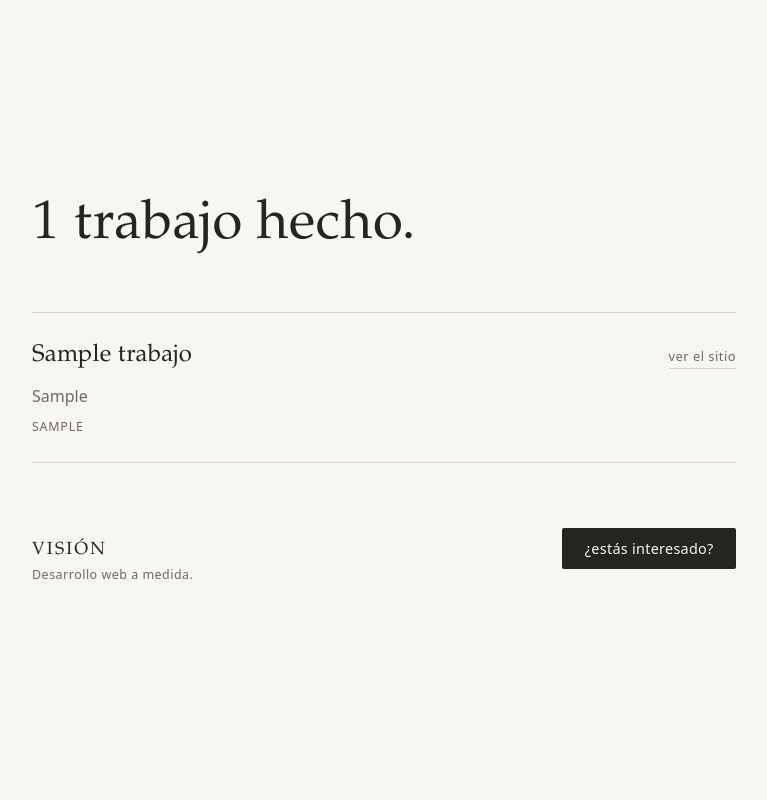
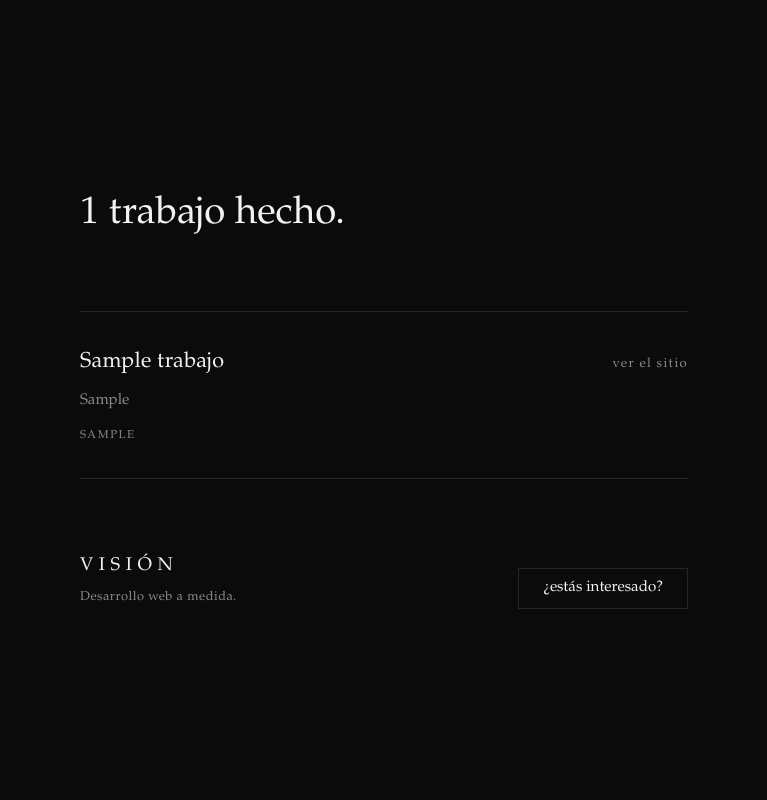
Before and after one commit to cerosmrt/vision-platform, a Flask app: page / in a window 1280 px wide. Shown: the whole page, without its empty margins (256-1023 px from the left). Run offline with Flask 3, Linux system fonts and the light colour scheme; tables that the repository leaves empty hold one stand-in row (values such as "Sample post").

Commit message:
Volver al negro con Garamond, con la escala contenida
Es lo que se pidió desde el principio y lo que continúa a Voider. Los dos
intentos anteriores fallaron por ejecución, no por paleta: un número de 12rem
ocupando media pantalla y todo apretado en una columna centrada.

Ahora la jerarquía la hace el espacio y el gris, no el tamaño. Nada supera
2.4rem.

Se saca de CLAUDE.md la referencia a Etérea: es la marca de un cliente y no
define la de Visión.

Co-Authored-By: Claude Opus 5 <noreply@anthropic.com>

```diff
--- a/static/public.css
+++ b/static/public.css
@@ -1,21 +1,12 @@
-/* Visión — sistema de marca.
-   Sigue las reglas del sistema de Etérea: nunca blanco puro ni negro absoluto,
-   serif para lo que se lee de un vistazo y sans para el cuerpo, escala contenida
-   e interlineado generoso. El minimalismo es editorial, no de terminal. */
+/* Visión — negro, blanco, Garamond. Poquitas cosas, mucho aire. */
 
 :root {
-  --papel: #f7f6f3;
-  --papel-hondo: #efede8;
-  --tinta: #26241f;
-  --tinta-suave: #6f6a62;
-  --linea: #d9d5cd;
-
-  --serif: Garamond, "EB Garamond", "Adobe Garamond Pro", Baskerville,
-           "Libre Baskerville", Georgia, serif;
-  --sans: "Mulish", "Nunito Sans", system-ui, -apple-system, "Segoe UI", sans-serif;
-
-  --display: clamp(2rem, 5vw, 3.4rem);
-  --titulo: clamp(1.2rem, 2.4vw, 1.5rem);
+  --fondo: #0b0b0b;
+  --texto: #f2f2f0;
+  --apagado: #8a8a86;
+  --linea: #262624;
+  --garamond: Garamond, "EB Garamond", "Adobe Garamond Pro", Baskerville,
+              Georgia, "Times New Roman", serif;
 }
 
 * { box-sizing: border-box; }
@@ -23,176 +14,151 @@
 body {
   margin: 0;
   min-height: 100vh;
-  background: var(--papel);
-  color: var(--tinta);
-  font-family: var(--sans);
-  font-size: 16px;
-  line-height: 1.65;
+  background: var(--fondo);
+  color: var(--texto);
+  font-family: var(--garamond);
+  font-size: 18px;
+  line-height: 1.7;
   -webkit-font-smoothing: antialiased;
-  text-rendering: optimizeLegibility;
   display: flex;
   align-items: center;
-  justify-content: center;
-  padding: 3rem 1.5rem;
+  padding: 4rem 2rem;
 }
 
-h1, h2 {
-  font-family: var(--serif);
-  font-weight: 400;
-  letter-spacing: .01em;
-  text-wrap: balance;
-  margin: 0;
-}
-p { text-wrap: pretty; }
-::selection { background: var(--papel-hondo); }
-
+h1, h2 { font-weight: 400; margin: 0; text-wrap: balance; }
+p { margin: 0; text-wrap: pretty; }
 a { color: inherit; text-decoration: none; }
+::selection { background: var(--texto); color: var(--fondo); }
 
 /* Portal --------------------------------------------------------------- */
-.portal { width: 100%; max-width: 44rem; }
+.portal {
+  width: 100%;
+  max-width: 38rem;
+  margin-inline: auto;
+}
 
-/* Lo primero que se lee: cuántos trabajos hay hechos. */
 .cuenta-trabajos {
-  font-family: var(--serif);
-  font-size: var(--display);
-  line-height: 1.1;
-  letter-spacing: .01em;
-  margin: 0 0 3.5rem;
+  font-size: clamp(1.6rem, 4vw, 2.4rem);
+  line-height: 1.25;
+  margin-bottom: 4.5rem;
 }
 .cuenta-trabajos .cifra { font-variant-numeric: lining-nums; }
 
 /* Obras ---------------------------------------------------------------- */
 .obras { list-style: none; padding: 0; margin: 0; }
-
-.obras li {
-  padding: 1.5rem 0;
-  border-top: 1px solid var(--linea);
-}
+.obras li { padding: 2rem 0; border-top: 1px solid var(--linea); }
 .obras li:last-child { border-bottom: 1px solid var(--linea); }
 
 .obras h2 {
-  font-size: var(--titulo);
+  font-size: 1.35rem;
+  letter-spacing: .01em;
   display: flex;
   align-items: baseline;
   justify-content: space-between;
-  gap: 1rem;
+  gap: 1.5rem;
 }
-.obras h2 .ver {
-  font-family: var(--sans);
-  font-size: .8rem;
-  color: var(--tinta-suave);
-  letter-spacing: .04em;
-  border-bottom: 1px solid var(--linea);
+.obras .ver {
+  font-size: .82rem;
+  letter-spacing: .1em;
+  text-transform: lowercase;
+  color: var(--apagado);
   white-space: nowrap;
 }
-.obras h2 .ver:hover { color: var(--tinta); border-bottom-color: var(--tinta); }
+.obras .ver:hover { color: var(--texto); }
 
-.obras p { margin: .35rem 0 0; color: var(--tinta-suave); max-width: 52ch; }
-.obras .stack {
-  margin-top: .5rem;
-  font-size: .78rem;
-  letter-spacing: .06em;
-  text-transform: uppercase;
-  color: var(--tinta-suave);
-}
+.obras p { color: var(--apagado); font-size: .95rem; margin-top: .4rem; max-width: 46ch; }
+.obras .stack { font-size: .72rem; letter-spacing: .14em; text-transform: uppercase; margin-top: .8rem; }
 
 /* Pie ------------------------------------------------------------------ */
 .pie {
   display: flex;
-  align-items: baseline;
+  align-items: flex-end;
   justify-content: space-between;
-  gap: 1.5rem;
+  gap: 2rem;
   flex-wrap: wrap;
-  margin-top: 3.5rem;
+  margin-top: 4.5rem;
 }
-.pie .marca {
-  font-family: var(--serif);
-  font-size: 1.1rem;
-  letter-spacing: .12em;
-  text-transform: uppercase;
+.marca { font-size: 1.15rem; letter-spacing: .3em; text-transform: uppercase; }
+.marca span {
+  display: block;
+  font-size: .8rem;
+  letter-spacing: .04em;
+  text-transform: none;
+  color: var(--apagado);
+  margin-top: .3rem;
 }
-.pie .marca span { display: block; font-family: var(--sans); font-size: .78rem; letter-spacing: .04em; text-transform: none; color: var(--tinta-suave); }
 
 .entrada {
-  background: var(--tinta);
-  color: var(--papel);
-  border: 0;
-  border-radius: 2px;
-  font-family: var(--sans);
-  font-size: .9rem;
-  letter-spacing: .02em;
-  padding: .7rem 1.4rem;
+  background: transparent;
+  color: var(--texto);
+  border: 1px solid var(--linea);
+  font-family: var(--garamond);
+  font-size: .95rem;
+  padding: .65rem 1.5rem;
   cursor: pointer;
-  transition: opacity .15s;
+  transition: border-color .2s;
 }
-.entrada:hover { opacity: .82; }
+.entrada:hover { border-color: var(--apagado); }
 
 /* Modal del brief ------------------------------------------------------ */
 dialog {
-  background: var(--papel);
-  color: var(--tinta);
+  background: var(--fondo);
+  color: var(--texto);
   border: 1px solid var(--linea);
-  border-radius: 3px;
-  padding: clamp(1.75rem, 4vw, 2.75rem);
-  width: min(40rem, 92vw);
+  padding: clamp(2rem, 5vw, 3.5rem);
+  width: min(36rem, 92vw);
   max-height: 86vh;
   margin: auto;
 }
-dialog::backdrop { background: rgba(38, 36, 31, .3); }
+dialog::backdrop { background: rgba(0, 0, 0, .82); }
 
 .paso label {
   display: block;
-  font-family: var(--serif);
-  font-size: clamp(1.35rem, 3vw, 1.85rem);
-  line-height: 1.2;
+  font-size: clamp(1.35rem, 3vw, 1.8rem);
+  line-height: 1.3;
   text-wrap: balance;
-  margin-bottom: .35rem;
+  margin-bottom: .4rem;
 }
-.ayuda { color: var(--tinta-suave); margin: 0 0 1.75rem; font-size: .9rem; }
+.ayuda { color: var(--apagado); font-size: .9rem; margin-bottom: 2rem; }
 
 textarea {
   width: 100%;
   background: transparent;
-  color: var(--tinta);
+  color: var(--texto);
   border: 0;
   border-bottom: 1px solid var(--linea);
-  font-family: var(--sans);
-  font-size: 1rem;
-  line-height: 1.65;
+  font-family: var(--garamond);
+  font-size: 1.05rem;
+  line-height: 1.7;
   padding: .5rem 0;
   resize: none;
   outline: none;
-  margin-bottom: .75rem;
+  margin-bottom: 1rem;
 }
-textarea:focus { border-bottom-color: var(--tinta); }
-textarea::placeholder { color: #b3aea6; }
+textarea:focus { border-bottom-color: var(--apagado); }
+textarea::placeholder { color: #4a4a47; }
 
-.pasos { display: flex; align-items: center; gap: 1.25rem; margin-top: 2rem; }
+.pasos { display: flex; align-items: center; gap: 1.75rem; margin-top: 2.5rem; }
 .pasos #cerrar { margin-left: auto; }
 .pasos button {
   background: transparent;
-  color: var(--tinta-suave);
+  color: var(--apagado);
   border: 0;
-  font-family: var(--sans);
-  font-size: .9rem;
+  font-family: var(--garamond);
+  font-size: .95rem;
   padding: 0;
   cursor: pointer;
 }
-.pasos button:hover { color: var(--tinta); }
-.pasos #enviar, .pasos #siguiente { color: var(--tinta); font-weight: 600; }
+.pasos button:hover { color: var(--texto); }
+.pasos #siguiente, .pasos #enviar { color: var(--texto); }
 .pasos button:disabled { opacity: .4; cursor: default; }
 
-.cuenta {
-  margin-top: 1.75rem;
-  font-size: .75rem;
-  letter-spacing: .1em;
-  color: var(--tinta-suave);
-}
+.cuenta { margin-top: 2rem; font-size: .72rem; letter-spacing: .2em; color: #454542; }
 
-#gracias h2 { font-size: var(--display); }
-#gracias p { color: var(--tinta-suave); margin: .5rem 0 2rem; }
+#gracias h2 { font-size: clamp(1.6rem, 4vw, 2.2rem); }
+#gracias p { color: var(--apagado); margin: .5rem 0 2.5rem; }
 
 @media (max-width: 560px) {
-  body { padding: 2rem 1.25rem; align-items: flex-start; }
-  .obras h2 { flex-direction: column; gap: .2rem; }
+  body { padding: 2.5rem 1.5rem; align-items: flex-start; }
+  .obras h2 { flex-direction: column; gap: .3rem; }
 }
```
Also changed, not shown: CLAUDE.md (+12 -12 lines).
